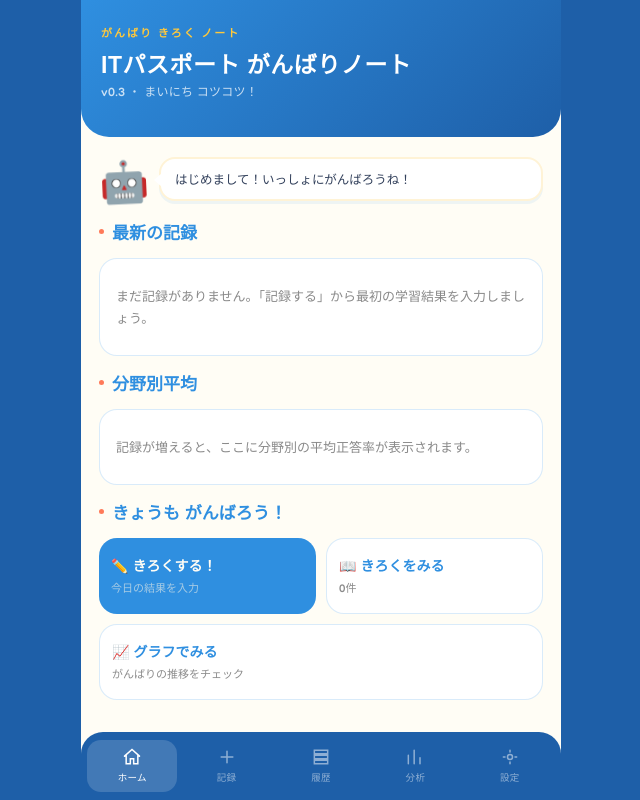
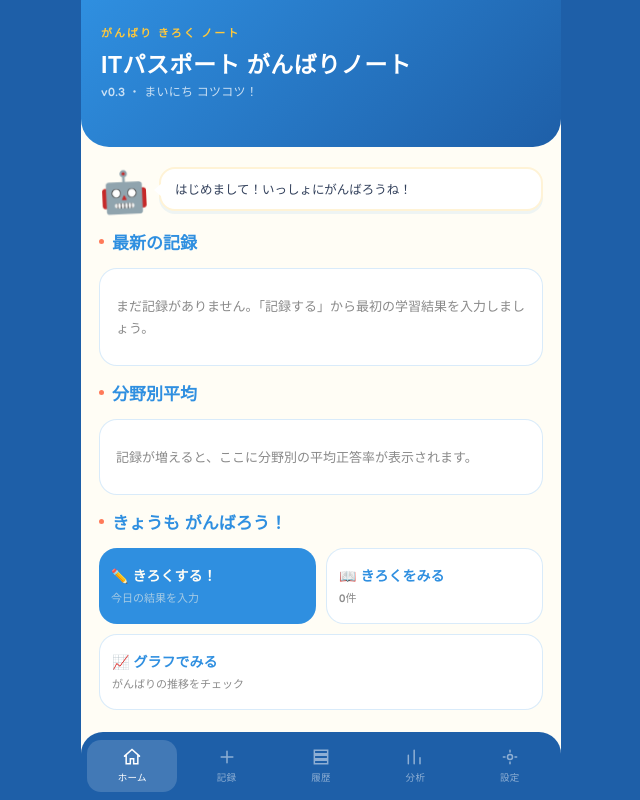
Before and after one commit to saboten255a-jpg/itpassport-app, a plain HTML site: page index.html in a window 1280 px wide. Shown: the whole page, without its empty margins (319-959 px from the left). Drawn offline with Linux system fonts and the light colour scheme; a web font is replaced by a local one.

Commit message:
Add files via upload

```diff
--- a/index.html
+++ b/index.html
@@ -43,9 +43,8 @@
   .topbar{
     background:linear-gradient(135deg, var(--navy) 0%, var(--navy-deep) 100%);
     color:#fff;
-    padding:24px 20px 38px;
+    padding:24px 20px 46px;
     position:relative;
-    overflow:hidden;
     border-radius:0 0 28px 28px;
   }
   .topbar .eyebrow{
@@ -65,6 +64,8 @@
   }
   .topbar .sub{
     font-size:12px;
+    line-height:1.6;
+    margin-top:2px;
     color:rgba(255,255,255,0.75);
     font-family:'Fredoka', sans-serif;
     letter-spacing:0.3px;
```
